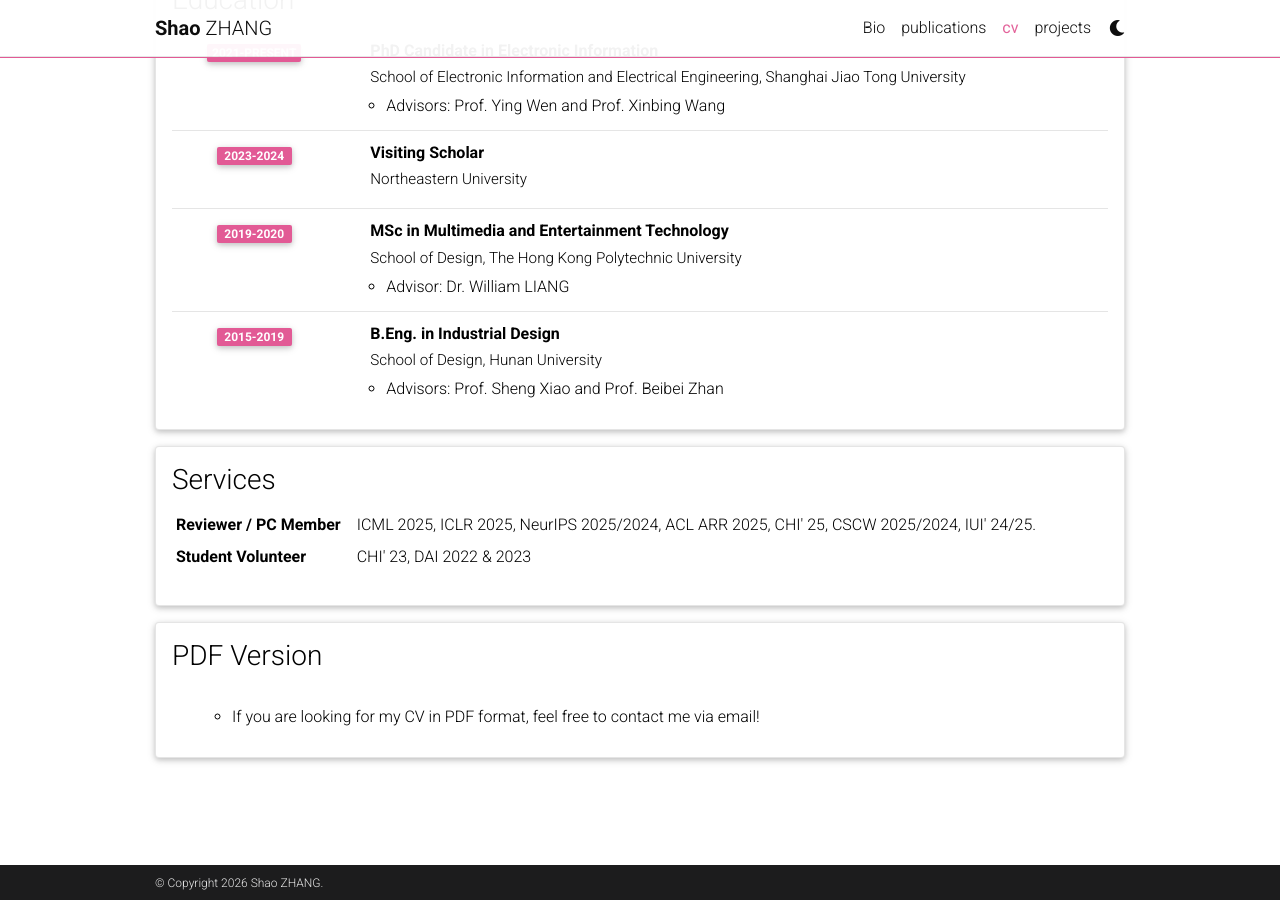
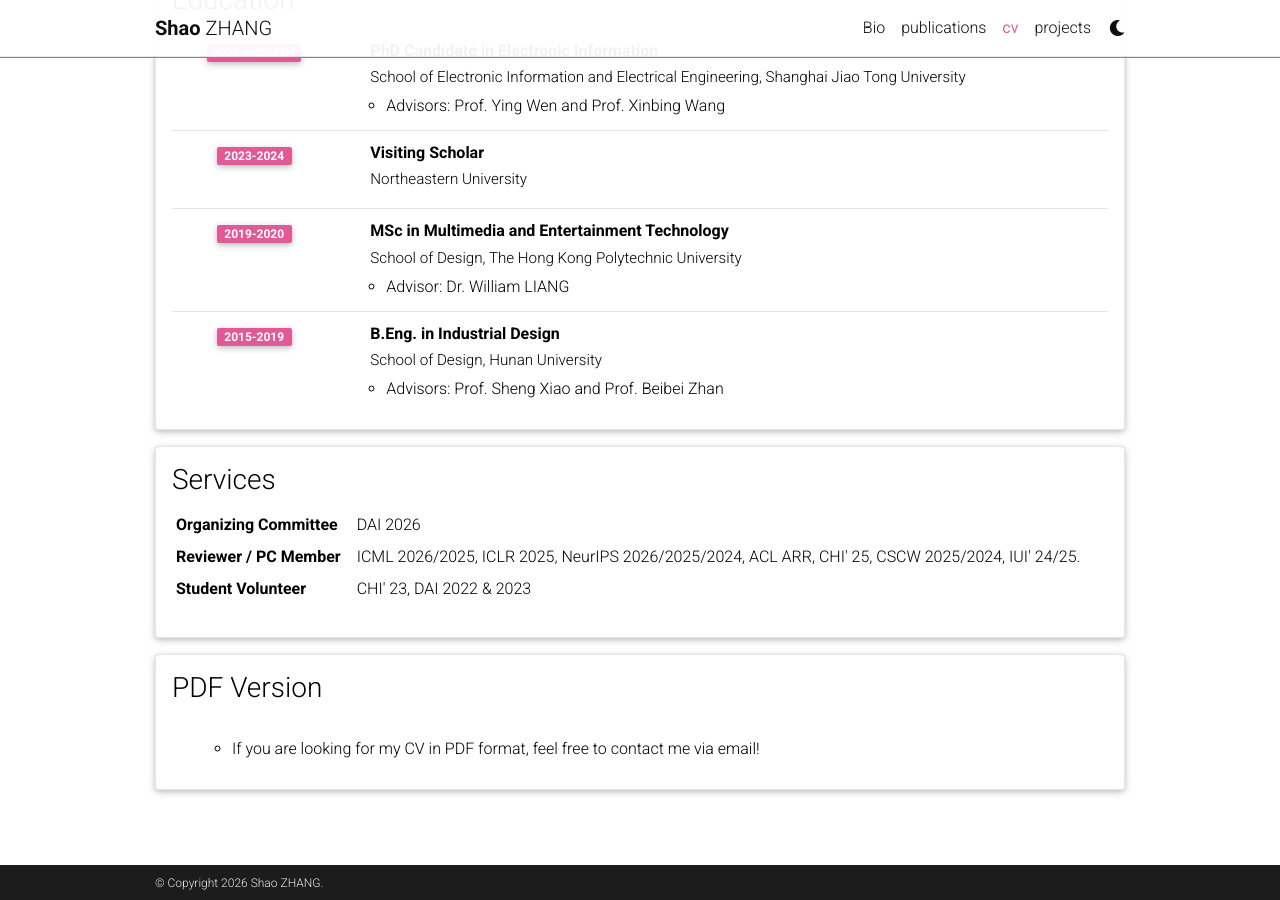
Before and after one commit to ShaoZhang0115/shaozhang_home_page, a Jekyll site: the page built from _pages/cv.md, in a window 1280 px wide and 900 px high, scrolled down 678 px. Built offline with Jekyll 4.4.1, drawn with Linux system fonts in a browser that asks for light colours; comment, search, counter and statistics services are not loaded; a style sheet for code colours, icons or effects is not loaded.

Commit message:
Update conference roles and years in cv.yml

```diff
--- a/_data/cv.yml
+++ b/_data/cv.yml
@@ -40,8 +40,10 @@
 - title: Services
   type: map
   contents:
+    - name: Organizing Committee
+      value: DAI 2026
     - name: Reviewer / PC Member
-      value: ICML 2025, ICLR 2025, NeurIPS 2025/2024, ACL ARR 2025, CHI' 25, CSCW 2025/2024, IUI' 24/25.
+      value: ICML 2026/2025, ICLR 2025, NeurIPS 2026/2025/2024, ACL ARR, CHI' 25, CSCW 2025/2024, IUI' 24/25.
     - name: Student Volunteer
       value: CHI' 23, DAI 2022 & 2023
 
```
